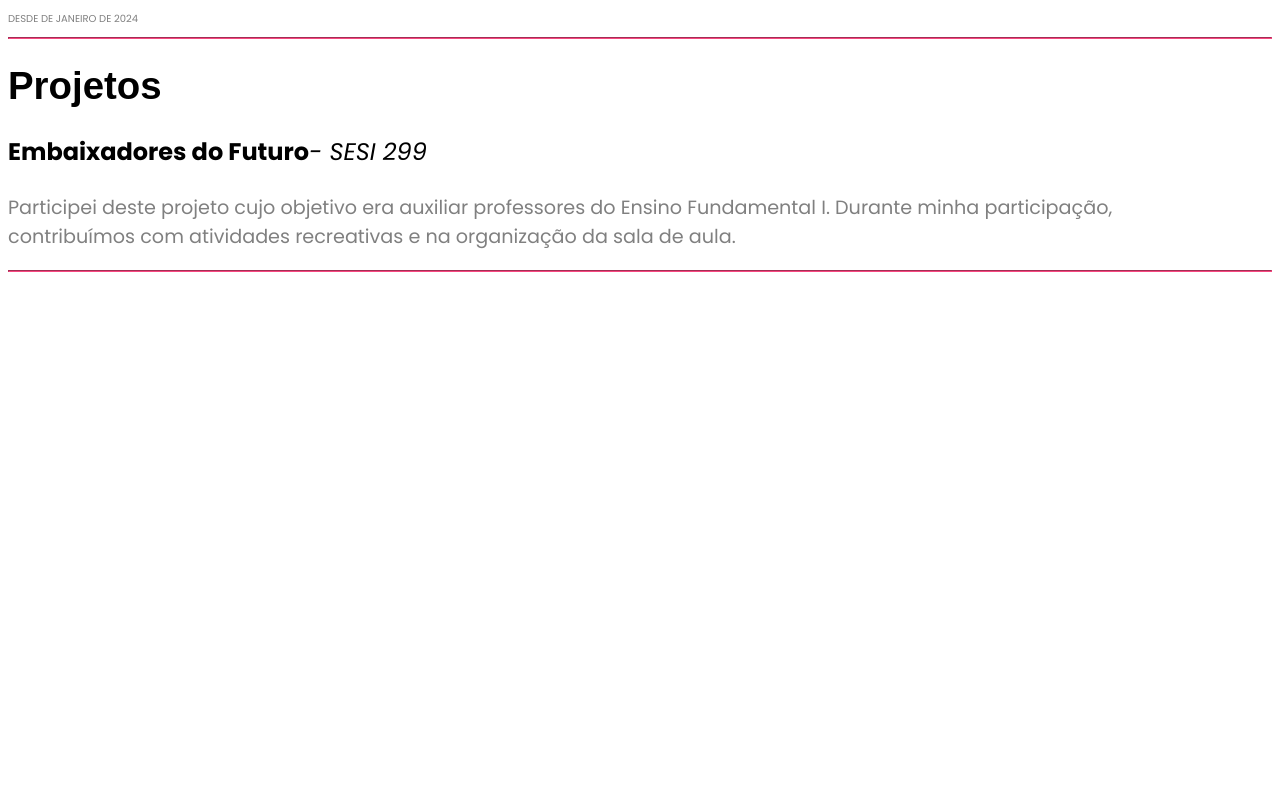
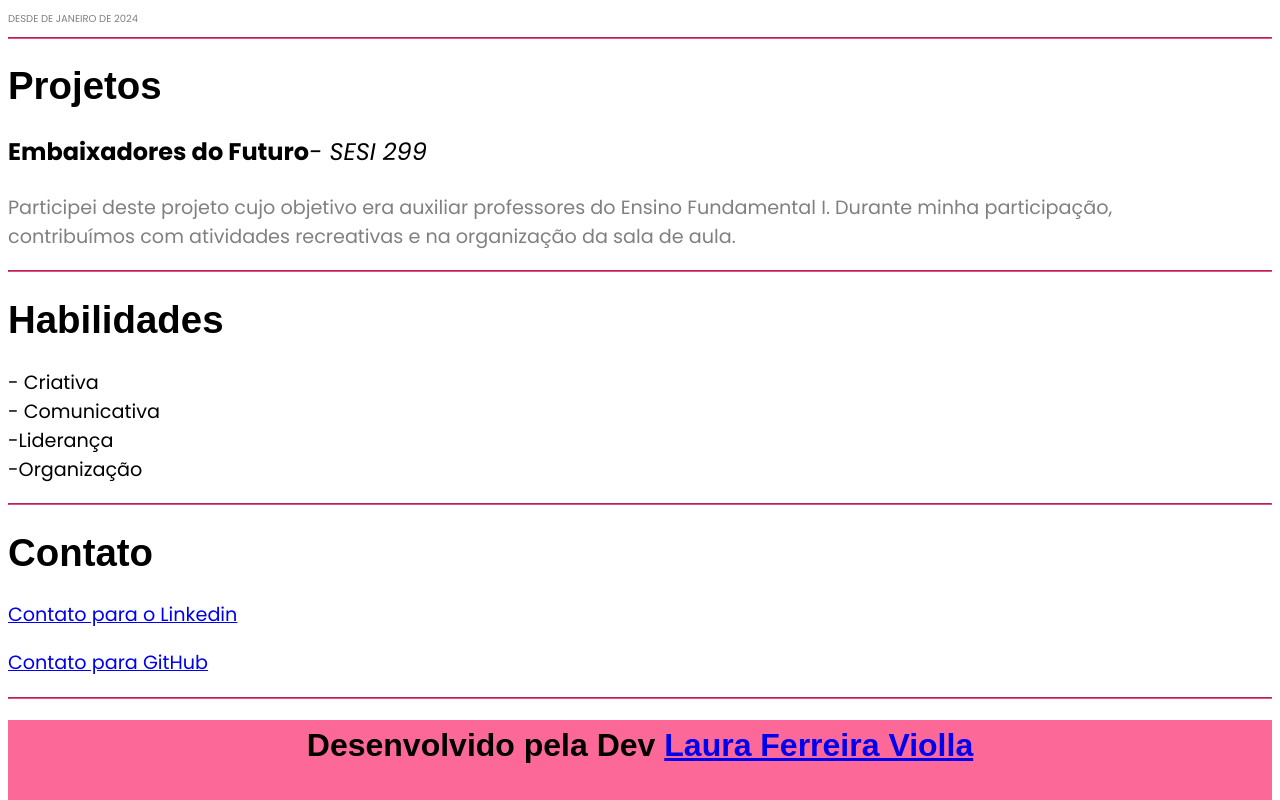
Before and after one commit to imlaurinhaaa/AtividadeCurriculo, a plain HTML site: page index.html in a window 1280 px wide. Shown: the part 876-1676 px from the top of the page. Before the commit the page ends 1148 px from the top, so only its background shows below. Drawn offline with Linux system fonts and the light colour scheme; a web font is replaced by a local one.

Commit message:
finish the curriculum

```diff
--- a/index.html
+++ b/index.html
@@ -80,6 +80,20 @@
             margin-top: 10px;
             font-size: larger;
         }
+        .abilities{
+            margin-top: 10px;
+            font-size: larger;
+        }
+        .links{
+            margin-top: 10px;
+            font-size: larger;
+        }
+        .finish{
+            background-color: #fc6998;
+            height: 80px;
+            text-align: center;
+            line-height: 50px;
+        }
     </style>
 </head>
 <body>
@@ -112,6 +126,20 @@
             <p style="color: gray;">Participei deste projeto cujo objetivo era auxiliar professores do Ensino Fundamental I. Durante minha participação, <br/>contribuímos com atividades recreativas e na organização da sala de aula.</p>
             <hr>
         </div>
+        <div class="abilities">
+            <h1>Habilidades</h1>
+            <p>- Criativa <br/>- Comunicativa <br/>-Liderança <br/>-Organização </p>
+            <hr>
+        </div>
+        <div class="links">
+            <h1>Contato</h1>
+            <p><a href="https://www.linkedin.com/in/laura-ferreira-violla-a526b12b1/" target="_blank">Contato para o Linkedin</a></p>
+            <p><a href="https://github.com/imlaurinhaaa" target="_blank">Contato para GitHub</a></p>
+            <hr>
+        </div>
+        <footer class="finish">
+            <h1>Desenvolvido pela Dev <a href="https://www.instagram.com/" target="_blank">Laura Ferreira Violla</a></h1>
+        </footer>
     </div>
 </body>
 </html>
```
